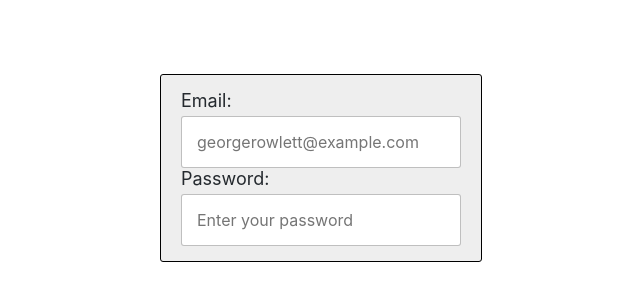
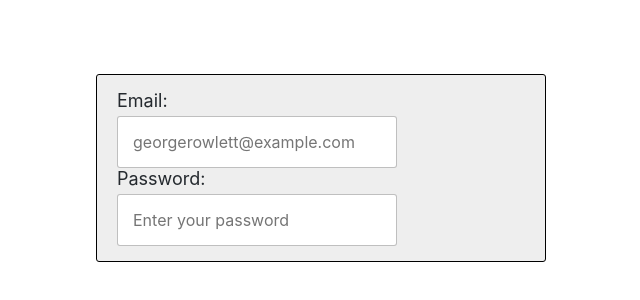
Before and after one commit to alanreidt/sign-in-app, a React (Create React App) app: page / in a window 1280 px wide. Shown: the part 232-532 px from the top of the page, without its empty margins (319-959 px from the left). Built offline with nearby package versions, Linux system fonts and the light colour scheme.

Commit message:
Apply max-width to Box component (closes #26)

```diff
--- a/src/components/Box.js
+++ b/src/components/Box.js
@@ -1,14 +1,25 @@
 function Box(props) {
   const {
     padding = '15px 20px',
+    maxWidth,
     children,
   } = props;
 
+  const hasMaxWidth = Number.isFinite(
+    parseFloat(maxWidth)
+  );
+
   const sx = {
+    display: 'block',
+    width: hasMaxWidth ? '100%' : 'auto',
+    maxWidth,
     padding,
+
     backgroundColor: '#eee',
     border: '1px solid black',
     borderRadius: '3px',
+
+    boxSizing: 'border-box',
   };
 
   return (
--- a/src/pages/Home.js
+++ b/src/pages/Home.js
@@ -11,7 +11,7 @@ function Home() {
 
   return (
     <div style={sx}>
-      <Box>
+      <Box maxWidth={450}>
         <form>
           <Input
             labelText={'Email:'}
```
